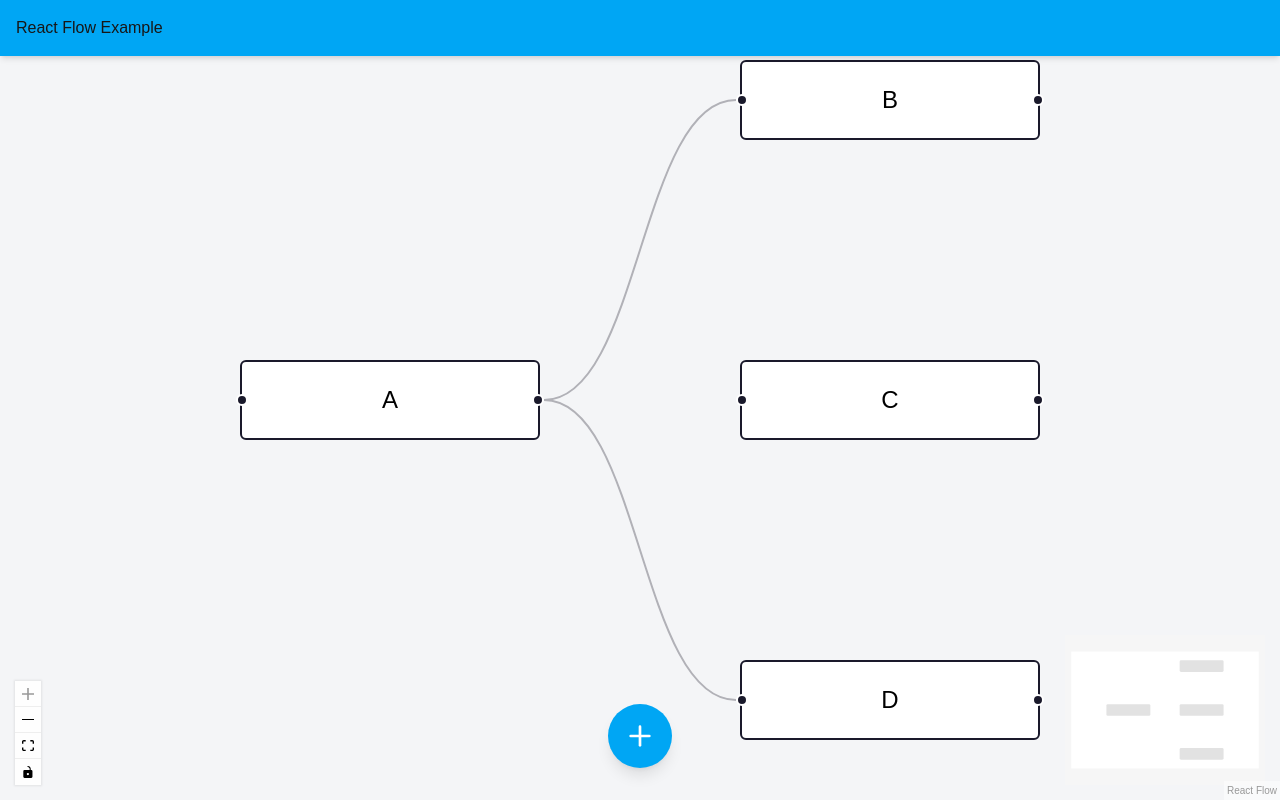
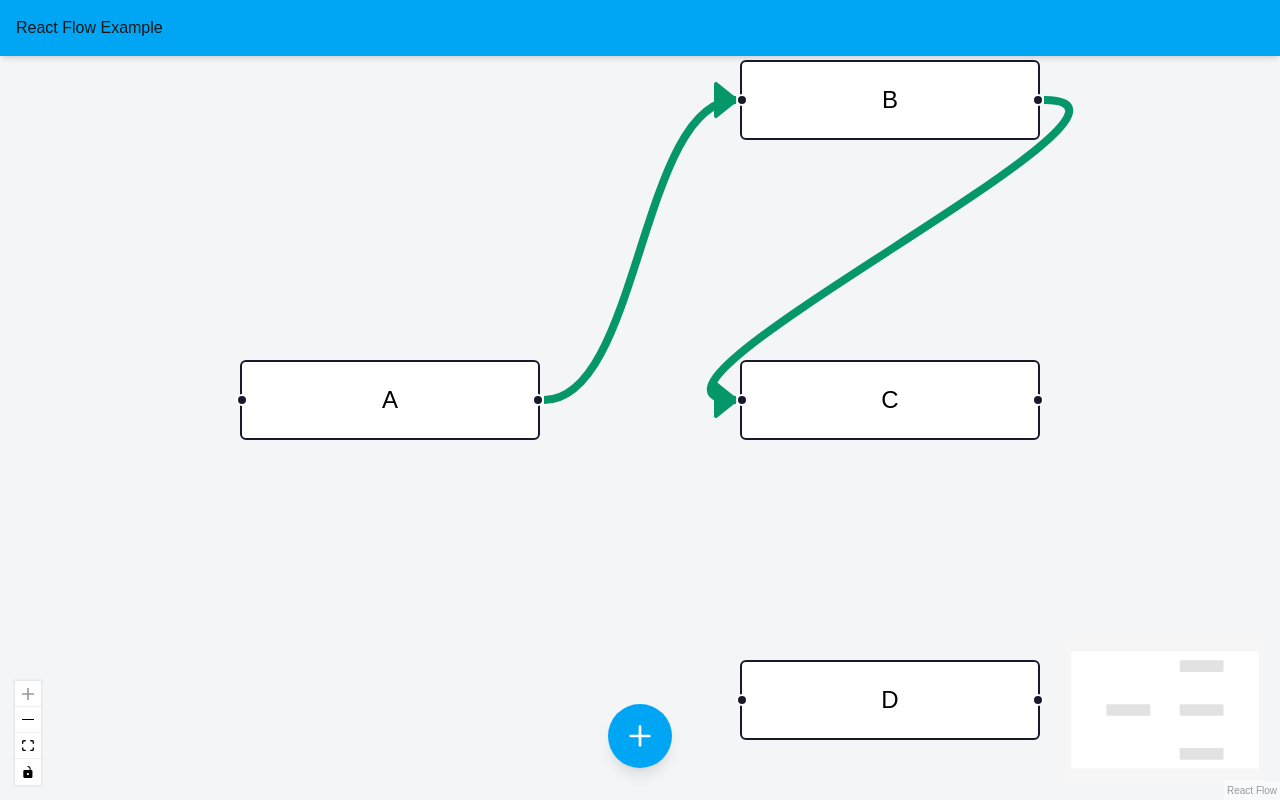
Before and after one commit to ChukyoTerminal/tabidukuri, a Next.js app: page /rooms/1 in a window 1280 px wide. Built offline with nearby package versions, Linux system fonts and the light colour scheme.

Commit message:
change(ui): エッジのスタイルを変更

```diff
--- a/src/app/rooms/[roomId]/page.tsx
+++ b/src/app/rooms/[roomId]/page.tsx
@@ -55,11 +55,15 @@ const initialEdges: Edge[] = [
     id: 'A-B',
     source: 'A',
     target: 'B',
+    style: { stroke: '#059669', strokeWidth: 4 },
+    markerEnd: { type: 'arrowclosed', color: '#059669', width: 10, height: 10 }
   },
   {
-    id: 'A-D',
-    source: 'A',
-    target: 'D',
+    id: 'B-C',
+    source: 'B',
+    target: 'C',
+    style: { stroke: '#059669', strokeWidth: 4 },
+    markerEnd: { type: 'arrowclosed', color: '#059669', width: 10, height: 10 },
   },
 ];
 
```
